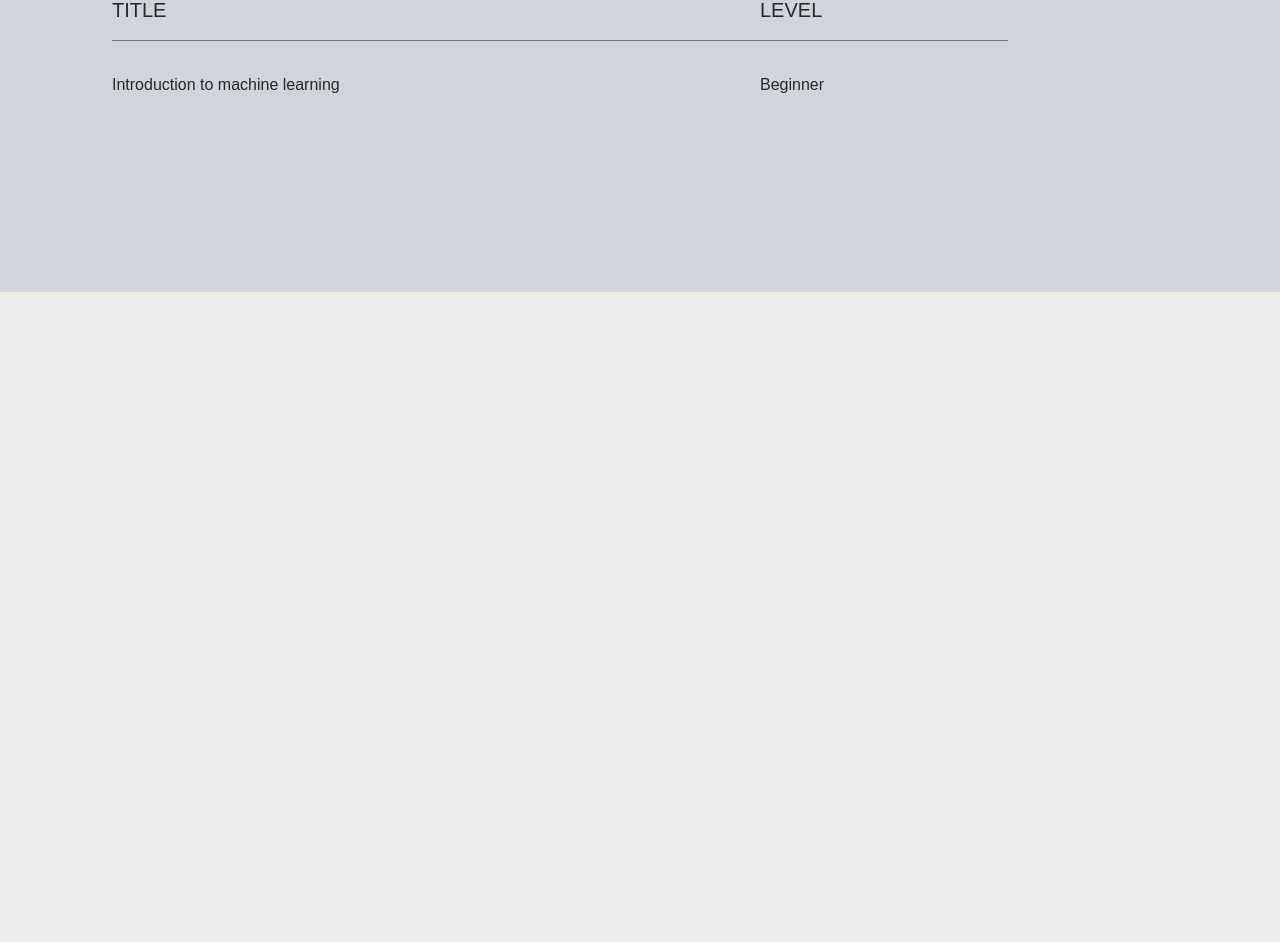
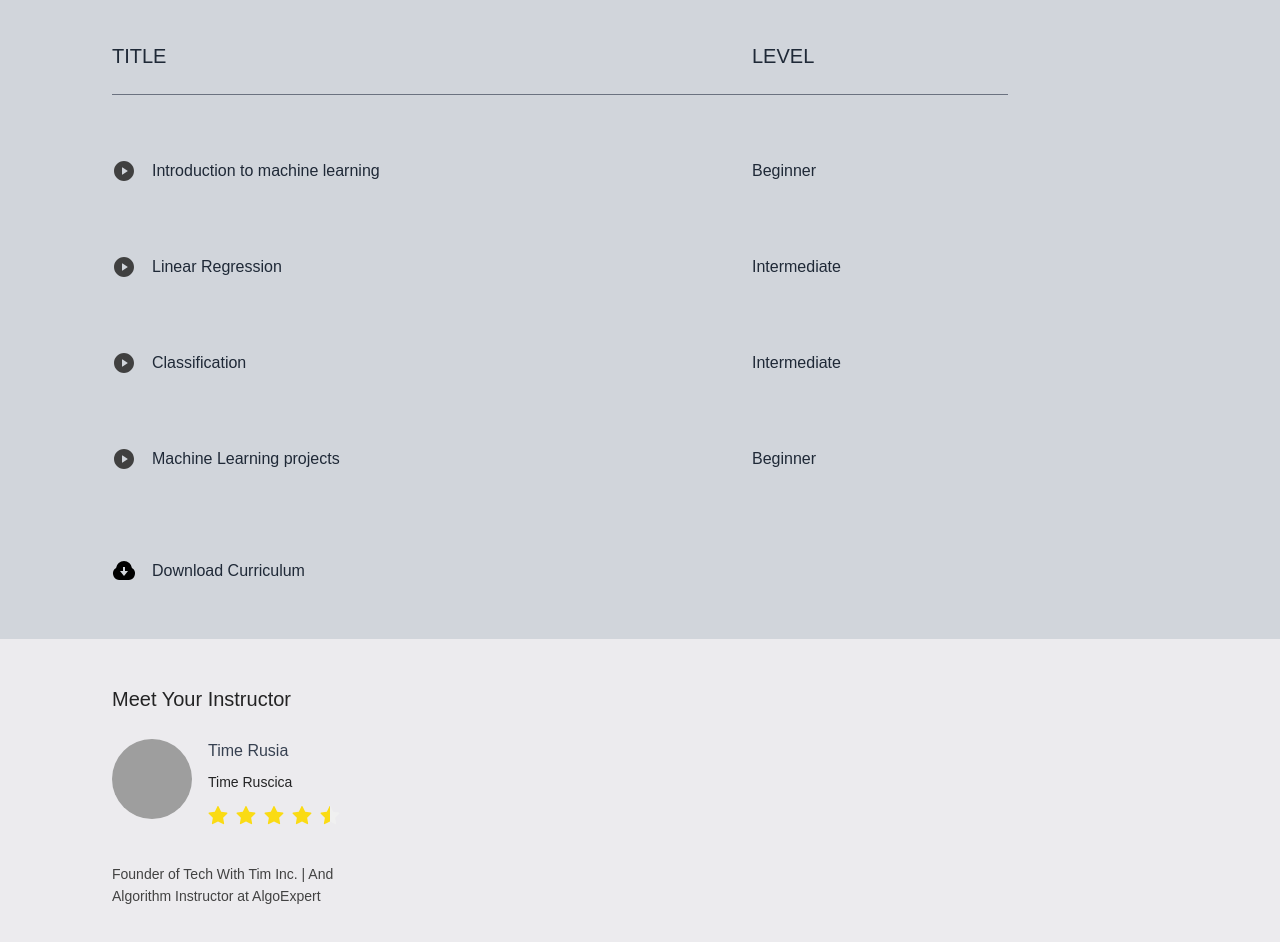
Before and after one commit to Rash-Computers/web, a Next.js app: page /course-details in a window 1280 px wide. Shown: the part 820-1762 px from the top of the page. Before the commit the page ends 1136 px from the top, so only its background shows below. Built offline with nearby package versions, Linux system fonts and the light colour scheme; grey boxes are pictures that could not be loaded.

Commit message:
ft(course,videos): implement course and video containers

```diff
--- a/components/course-details/CourseOutline.tsx
+++ b/components/course-details/CourseOutline.tsx
@@ -12,18 +12,54 @@ const {Title} = Typography
  export default function CourseOutlineComponent (): ReactElement {
 
     return (
-        <div className="pl-28 pt-6 h-96 bg-gray-300 w-[100vw] -ml-28 ">
-            <Space>
+        <div className="pl-28 pt-6 pb-8 bg-gray-300 w-[100vw] -ml-28 ">
+            <Space direction="vertical">
                 <Title level={2} className="text-2xl font-semibold text-gray-800">Course Outline</Title>
-                <Space direction="horizontal" className="flex flex-row text-xl mt-8 text-gray-800">
-                    <Space className=" w-[50vw]">TITLE</Space>
+                <div className="flex flex-row text-xl mt-8 text-gray-800">
+                    <div className=" w-[50vw]">TITLE</div>
                     <Space>LEVEL</Space>
-                </Space>
+                </div>
                 <hr className="border-gray-500 mt-4 w-[70vw]" />
-                <Space direction="horizontal" className="flex flex-row text-base mt-8 text-gray-800">
-                    <Space className=" w-[50vw]">Introduction to machine learning</Space>
+                <div className="flex cursor-pointer -ml-2 pl-2 hover:bg-gray-400 py-2 w-[70.6vw] transition-all flex-row text-base mt-8 text-gray-800">
+                    <div className=" w-[50vw] flex flex-row mt-4">
+                        <svg xmlns="http://www.w3.org/2000/svg" viewBox="0 0 24 24" width="24" height="24"><path fill="none" d="M0 0h24v24H0z"/><path d="M12 22C6.477 22 2 17.523 2 12S6.477 2 12 2s10 4.477 10 10-4.477 10-10 10zM10.622 8.415a.4.4 0 0 0-.622.332v6.506a.4.4 0 0 0 .622.332l4.879-3.252a.4.4 0 0 0 0-.666l-4.88-3.252z" fill="rgba(64,64,64,1)"/></svg>
+                        <p className="ml-4">Introduction to machine learning</p>
+                    </div>
                     <Space>Beginner</Space>
-                </Space>
+                </div>
+
+                <div className="flex cursor-pointer -ml-2 pl-2 hover:bg-gray-400 py-2 w-[70.6vw] transition-all flex-row text-base mt-4 text-gray-800">
+                    <div className=" w-[50vw] flex flex-row mt-4" >
+                        <svg xmlns="http://www.w3.org/2000/svg" viewBox="0 0 24 24" width="24" height="24"><path fill="none" d="M0 0h24v24H0z"/><path d="M12 22C6.477 22 2 17.523 2 12S6.477 2 12 2s10 4.477 10 10-4.477 10-10 10zM10.622 8.415a.4.4 0 0 0-.622.332v6.506a.4.4 0 0 0 .622.332l4.879-3.252a.4.4 0 0 0 0-.666l-4.88-3.252z" fill="rgba(64,64,64,1)"/></svg>
+                        <p className="ml-4">Linear Regression</p>
+                    </div>
+                    <Space>Intermediate</Space>
+                </div>
+
+                <div className="flex cursor-pointer -ml-2 pl-2 hover:bg-gray-400 py-2 w-[70.6vw] transition-all flex-row text-base mt-4 text-gray-800">
+                    <div className=" w-[50vw] flex flex-row mt-4">
+                        <svg xmlns="http://www.w3.org/2000/svg" viewBox="0 0 24 24" width="24" height="24"><path fill="none" d="M0 0h24v24H0z"/><path d="M12 22C6.477 22 2 17.523 2 12S6.477 2 12 2s10 4.477 10 10-4.477 10-10 10zM10.622 8.415a.4.4 0 0 0-.622.332v6.506a.4.4 0 0 0 .622.332l4.879-3.252a.4.4 0 0 0 0-.666l-4.88-3.252z" fill="rgba(64,64,64,1)"/></svg>
+                        <p className="ml-4">Classification</p>
+                    </div>
+                    <Space>Intermediate</Space>
+                </div>
+
+                <div className="flex cursor-pointer -ml-2 pl-2 hover:bg-gray-400 py-2 w-[70.6vw] transition-all flex-row text-base mt-4 text-gray-800">
+                    <div className=" w-[50vw] flex flex-row mt-4">
+                        <svg xmlns="http://www.w3.org/2000/svg" viewBox="0 0 24 24" width="24" height="24"><path fill="none" d="M0 0h24v24H0z"/><path d="M12 22C6.477 22 2 17.523 2 12S6.477 2 12 2s10 4.477 10 10-4.477 10-10 10zM10.622 8.415a.4.4 0 0 0-.622.332v6.506a.4.4 0 0 0 .622.332l4.879-3.252a.4.4 0 0 0 0-.666l-4.88-3.252z" fill="rgba(64,64,64,1)"/></svg>
+                        <p className="ml-4">Machine Learning projects</p>
+                    </div>
+                    <Space>Beginner</Space>
+                </div>
+
+
+                <div className="flex cursor-pointer -ml-2 pl-2 py-2 w-[70.6vw] transition-all flex-row text-base mt-8 text-gray-800">
+                    <div className=" w-[50vw] flex flex-row mt-4">
+                        <svg xmlns="http://www.w3.org/2000/svg" viewBox="0 0 24 24" width="24" height="24"><path fill="none" d="M0 0h24v24H0z"/><path d="M7 20.981a6.5 6.5 0 0 1-2.936-12 8.001 8.001 0 0 1 15.872 0 6.5 6.5 0 0 1-2.936 12V21H7v-.019zM13 12V8h-2v4H8l4 5 4-5h-3z"/></svg>
+                        <p className="ml-4">Download Curriculum</p>
+                    </div>
+                </div>
+
             </Space>
         </div>
     )
--- /dev/null
+++ b/components/course-details/InstructorDetails.tsx
@@ -0,0 +1,29 @@
+import { ReactElement } from "react"
+import {Space, Typography } from "antd"
+import { Rate } from 'antd';
+
+
+const {Title}  = Typography
+
+
+export default function InstructorDetailsComponent (): ReactElement {
+
+    return (
+        <div className="mb-8">
+            <div className="flex flex-row mb-8">
+                <img src={`https://images.pexels.com/photos/1080213/pexels-photo-1080213.jpeg?auto=compress&cs=tinysrgb&dpr=3&h=750&w=1260`} alt="instructor's profile" className="w-20 h-20 rounded-full mt-4 border-gray-700 border-2" />
+
+                <div className="ml-4 mt-4">
+                    <h1 className="text-gray-700 text-base">Time Rusia</h1>
+                    <h1>Time Ruscica</h1>
+                    <Rate allowHalf defaultValue={4.5} />
+                </div>
+
+            </div>
+            <p>Founder of Tech With Tim Inc. | And <br /> Algorithm Instructor at AlgoExpert </p>
+            <br />
+            <br />
+        </div>
+    )
+
+}
--- a/components/course-details/index.tsx
+++ b/components/course-details/index.tsx
@@ -3,8 +3,12 @@
  * @description: course details component
  */
 
+import {Typography} from "antd"
 import { ReactElement } from "react"
 import CourseOutlineComponent from "./CourseOutline"
+import InstructorDetailsComponent from "./InstructorDetails"
+
+const {Title}  = Typography
 
 export default function CourseDetailsComponent (): ReactElement {
 
@@ -28,6 +32,10 @@ export default function CourseDetailsComponent (): ReactElement {
 
             <CourseOutlineComponent /> <br />
 
+            <h1 className="mt-6 text-xl">Meet Your Instructor</h1>
+
+            <InstructorDetailsComponent />
+
         </div>
     )
 
--- a/components/global/Layout/index.tsx
+++ b/components/global/Layout/index.tsx
@@ -10,7 +10,7 @@ export default function Layout({ children }: Props): ReactElement {
 	return (
 		<div>
 			<NavBar />
-			<div className="h-screen mx-28">{children}</div>
+			<div className="mx-28">{children}</div>
 		</div>
 	);
 }
--- a/components/home/Hero/index.tsx
+++ b/components/home/Hero/index.tsx
@@ -3,7 +3,7 @@ import React, { ReactElement } from 'react';
 export default function Hero(): ReactElement {
 	return (
 		<div className="flex justify-between items-center h-full">
-			<div className=" -mt-24 flex w-2/3 flex-col h-1/2 justify-between items-start">
+			<div className="mt-24 flex w-2/3 flex-col h-1/2 justify-between items-start">
 				<article>
 					<h1 className="text-5xl font-semibold leading-[60px]">
 						Learn a new skill and prepare yourself for the Fourth Industrial
@@ -24,7 +24,7 @@ export default function Hero(): ReactElement {
 			<img
 				src="/assets/home/hero.svg"
 				alt="Computer Artwork"
-				className="-mt-20 ml-8 w-2/5 left-8 welcome-bg-photo"
+				className=" ml-8 w-2/5 left-8 welcome-bg-photo"
 			/>
 		</div>
 	);
--- a/components/home/Programs/index.tsx
+++ b/components/home/Programs/index.tsx
@@ -4,7 +4,7 @@ interface Props {}
 
 export default function Programs({}: Props): ReactElement {
 	return (
-		<div className="h-full flex items-center justify-evenly flex-col">
+		<div className="h-full mt-24 flex items-center justify-evenly flex-col">
 			<h1 className="font-semibold text-4xl my-8 mb-32">Our Programs Include</h1>
 
 			<div className="h-5/6 w-full grid grid-cols-2 grid-rows-2 gap-10">
--- a/components/programs/Hero/index.tsx
+++ b/components/programs/Hero/index.tsx
@@ -2,9 +2,9 @@ import React, { ReactElement } from 'react';
 
 export default function ProgramsHero(): ReactElement {
 	return (
-		<div className="flex justify-between items-center h-full">
+		<div className="flex mt-32 justify-between items-center h-full">
 			<div className="flex items-start justify-between">
-				<article className="w-2/4 -mt-10">
+				<article className="w-2/4">
 					<h1 className="text-5xl font-semibold mb-8 leading-tight">
 						Upgrade your skills by Enrolling in one of our Schools.
 					</h1>
--- a/components/programs/SchoolCard/index.tsx
+++ b/components/programs/SchoolCard/index.tsx
@@ -12,7 +12,7 @@ export default function SchoolCard({
 	imageUrl,
 }: Props): ReactElement {
 	return (
-		<div className="flex justify-between items-start mb-56">
+		<div className="flex justify-between items-start mt-56">
 			<article className="mt-20">
 				<header className="text-primary text-3xl font-semibold mb-10">
 					{name}
--- a/package.json
+++ b/package.json
@@ -9,13 +9,13 @@
 		"p": "yarn c && git push origin"
 	},
 	"dependencies": {
-		"antd": "^4.16.13",
+		"antd": "^4.17.2",
 		"next": "^11.1.2",
 		"react": "^17.0.2",
 		"react-dom": "^17.0.2"
 	},
 	"devDependencies": {
-		"@types/react": "^17.0.29",
+		"@types/react": "^17.0.37",
 		"@types/react-dom": "^17.0.9",
 		"autoprefixer": "^10.3.7",
 		"cz-conventional-changelog": "3.3.0",
--- a/pages/_app.tsx
+++ b/pages/_app.tsx
@@ -1,4 +1,5 @@
 import '../styles/globals.css';
+import 'antd/dist/antd.css'; // or 'antd/dist/antd.less'
 
 import type { AppProps } from 'next/app';
 
--- /dev/null
+++ b/pages/course-video.tsx
@@ -0,0 +1,29 @@
+import { Button } from "antd";
+import { ReactElement } from "react";
+import Layout from "../components/global/Layout";
+
+
+export default function CourseVideoComponent(): ReactElement {
+
+	return (
+		<Layout>
+            <div className="flex flex-row">
+                <div className="-ml-28 pl-28 pt-16 border-r-[1px] border-t-[1px] border-gray-500 w-[17vw] h-[90vh] bg-white">
+                    <p className="text-gray-600 text-sm font-normal">Home</p>
+                    <p className="text-gray-600 text-sm font-normal mt-8">Dashboard</p>
+                    <p className="text-gray-600 text-sm font-normal mt-8">My Courses</p>
+                    <p className="text-gray-700 text-sm font-medium mt-8">Log out</p>
+                </div>
+                <div className="-mr-28 pl-28 pt-4 border-t-[1px] border-gray-500 w-[89vw] h-[90vh]">
+
+                    <h1 className="text-center text-xl -ml-16">1. Introduction</h1>
+                    <iframe className="mt-8 w-[67.5vw] h-[65vh]" src="https://www.youtube.com/embed/tgbNymZ7vqY?autoplay=1&mute=1">
+                    </iframe>
+
+                    <button className="hover:bg-indigo-500 transition-all hover:border-none hover:text-white bg-transparent border-gray-700 border-[1px] px-9 text-center rounded-3xl mt-8 py-2 font-semibold float-right mr-24">Next</button>
+
+                </div>
+            </div>
+		</Layout>
+	);
+}
--- a/styles/globals.css
+++ b/styles/globals.css
@@ -1,3 +1,4 @@
+
 @tailwind base;
 @tailwind components;
 @tailwind utilities;
```
Also changed, not shown: 1 other file (tests, documents, lock files or other folders).
